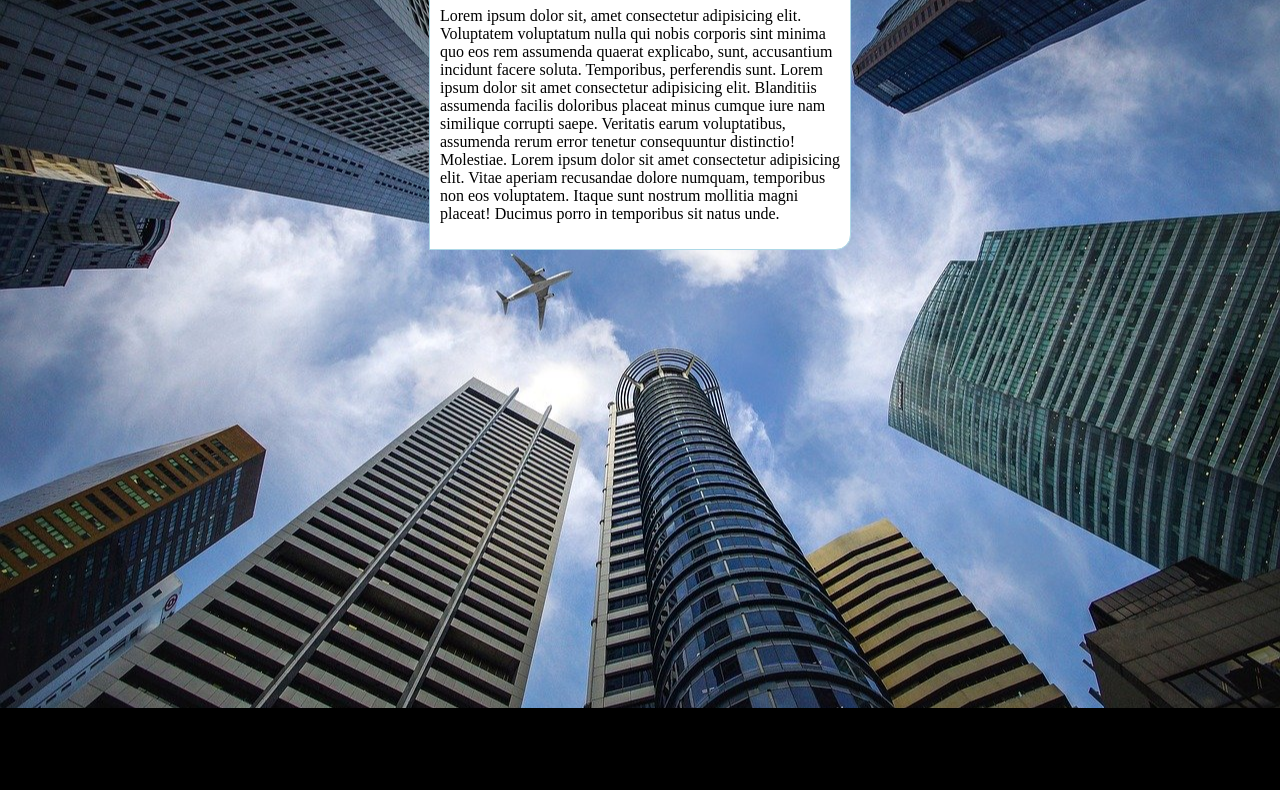
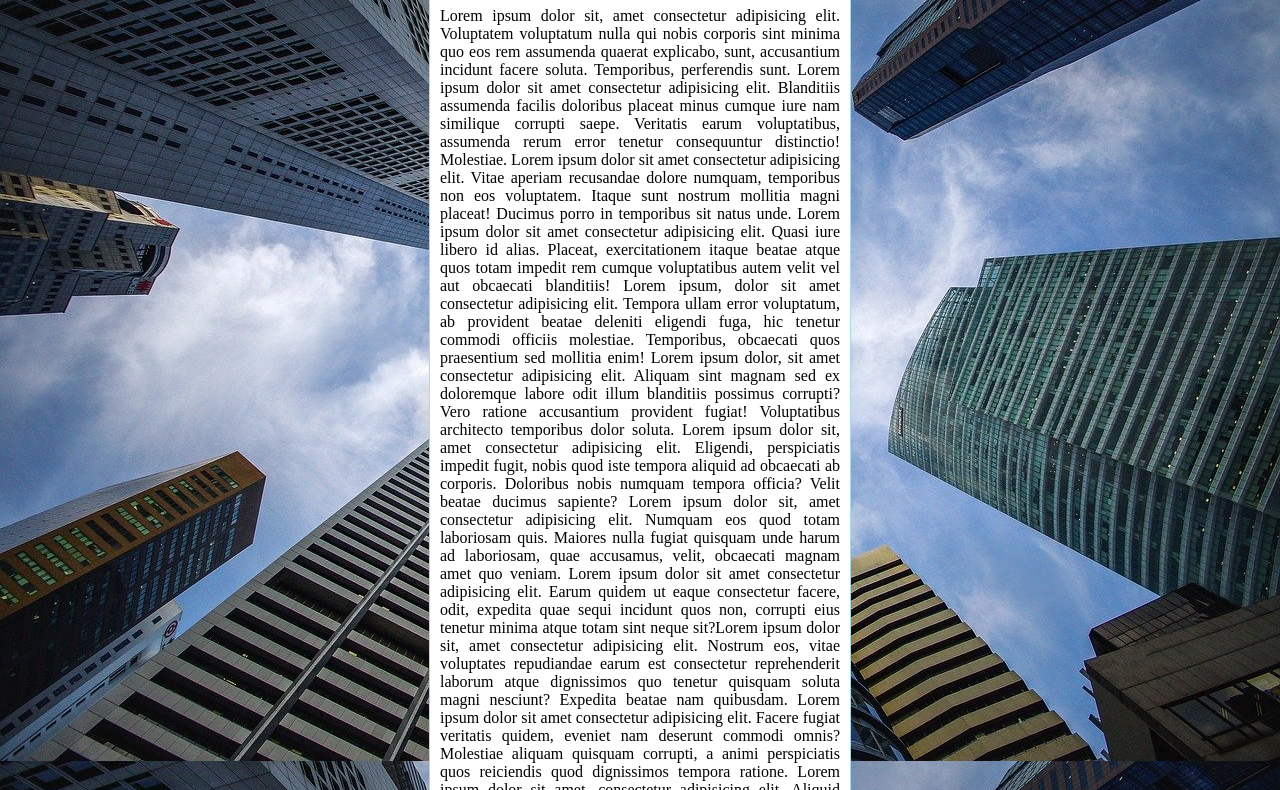
Before and after one commit to AntEvanderson/html-css, a plain HTML site: page exercicios/ex022/fundo006.html in a window 1280 px wide. Shown: the part 92-882 px from the top of the page. Before the commit the page ends 800 px from the top, so only its background shows below. Drawn offline with Linux system fonts and the light colour scheme.

Commit message:
Adicionando o Exercicio 022

```diff
--- a/exercicios/ex022/fundo006.html
+++ b/exercicios/ex022/fundo006.html
@@ -3,25 +3,29 @@
 <head>
     <meta charset="UTF-8">
     <meta name="viewport" content="width=device-width, initial-scale=1.0">
-    <title>Document</title>
+    <title>Fundo fixo de tela</title>
     <style>
         body{
             height: 98vh;
             background-color: black;
             background-image: url('imagens/wallpaper002.jpg');
             background-position: center center;
-            background-repeat: no-repeat;
+            background-repeat:  no-repeat;
             background-size: cover;
+            background-attachment: fixed;
         }
         /*Obs: Colocar uma cor de fundo para fins de carregamento de conteúdo.*/
 
         main{
             background-color: white;
-            width: 400px;
+            max-width: 400px;
             padding: 10px;
             margin: auto;
             border: 1px solid lightblue;
             border-radius: 15px 0px;
+        }
+        main>p{
+            text-align: justify;
         }
     </style>
 </head>
@@ -33,6 +37,20 @@
 
             Lorem ipsum dolor sit amet consectetur adipisicing elit. Blanditiis assumenda facilis doloribus placeat minus cumque iure nam similique corrupti saepe. Veritatis earum voluptatibus, assumenda rerum error tenetur consequuntur distinctio! Molestiae.
             Lorem ipsum dolor sit amet consectetur adipisicing elit. Vitae aperiam recusandae dolore numquam, temporibus non eos voluptatem. Itaque sunt nostrum mollitia magni placeat! Ducimus porro in temporibus sit natus unde.
+            Lorem ipsum dolor sit amet consectetur adipisicing elit. Quasi iure libero id alias. Placeat, exercitationem itaque beatae atque quos totam impedit rem cumque voluptatibus autem velit vel aut obcaecati blanditiis!
+            Lorem ipsum, dolor sit amet consectetur adipisicing elit. Tempora ullam error voluptatum, ab provident beatae deleniti eligendi fuga, hic tenetur commodi officiis molestiae. Temporibus, obcaecati quos praesentium sed mollitia enim!
+            Lorem ipsum dolor, sit amet consectetur adipisicing elit. Aliquam sint magnam sed ex doloremque labore odit illum blanditiis possimus corrupti? Vero ratione accusantium provident fugiat! Voluptatibus architecto temporibus dolor soluta.
+            Lorem ipsum dolor sit, amet consectetur adipisicing elit. Eligendi, perspiciatis impedit fugit, nobis quod iste tempora aliquid ad obcaecati ab corporis. Doloribus nobis numquam tempora officia? Velit beatae ducimus sapiente?
+            Lorem ipsum dolor sit, amet consectetur adipisicing elit. Numquam eos quod totam laboriosam quis. Maiores nulla fugiat quisquam unde harum ad laboriosam, quae accusamus, velit, obcaecati magnam amet quo veniam.
+            Lorem ipsum dolor sit amet consectetur adipisicing elit. Earum quidem ut eaque consectetur facere, odit, expedita quae sequi incidunt quos non, corrupti eius tenetur minima atque totam sint neque sit?Lorem ipsum dolor sit, amet consectetur adipisicing elit. Nostrum eos, vitae voluptates repudiandae earum est consectetur reprehenderit laborum atque dignissimos quo tenetur quisquam soluta magni nesciunt? Expedita beatae nam quibusdam.
+            Lorem ipsum dolor sit amet consectetur adipisicing elit. Facere fugiat veritatis quidem, eveniet nam deserunt commodi omnis? Molestiae aliquam quisquam corrupti, a animi perspiciatis quos reiciendis quod dignissimos tempora ratione.
+            Lorem ipsum dolor sit amet, consectetur adipisicing elit. Aliquid ipsum amet rerum, provident earum obcaecati? Porro praesentium architecto soluta repellendus iure! Nesciunt porro voluptas itaque repellat facere dicta pariatur perferendis?
+            Lorem ipsum dolor sit amet consectetur adipisicing elit. Ipsa animi nesciunt, quo, perspiciatis quis labore culpa consequatur harum temporibus voluptatum, nihil quos reiciendis eveniet quisquam quasi. Ex blanditiis in pariatur.
+            Lorem ipsum dolor, sit amet consectetur adipisicing elit. Temporibus quae, necessitatibus adipisci, mollitia voluptates ex a porro tenetur aliquam, aut sunt pariatur! Labore cupiditate minima fuga et iste odio cum.
+            Lorem ipsum dolor sit amet consectetur adipisicing elit. Iusto repellendus, illo labore reprehenderit nemo exercitationem, consequuntur, minus quam ut molestiae amet maiores impedit veniam? Architecto repellat libero obcaecati non repudiandae.
+            Lorem ipsum dolor sit amet, consectetur adipisicing elit. Totam obcaecati laudantium porro delectus culpa aliquam cumque iste quis, modi labore at quod cum ipsa ducimus nulla, ab quidem quam! Sapiente?
+            Lorem ipsum dolor sit amet consectetur adipisicing elit. Praesentium fuga laborum fugit facere quasi dolore explicabo maxime adipisci ut sapiente at sed, ducimus molestiae iusto officiis suscipit similique dolorem mollitia.
+            Lorem ipsum dolor sit amet consectetur adipisicing elit. Fugiat alias, eveniet repudiandae perspiciatis, laborum impedit aliquam provident maiores libero in neque dolorum optio? Possimus alias eum quia facilis maiores voluptates?
         </p>
     </main>
 </body>
```
Also changed, not shown: exercicios/ex022/fundo007.html (added, +41 -0 lines).
